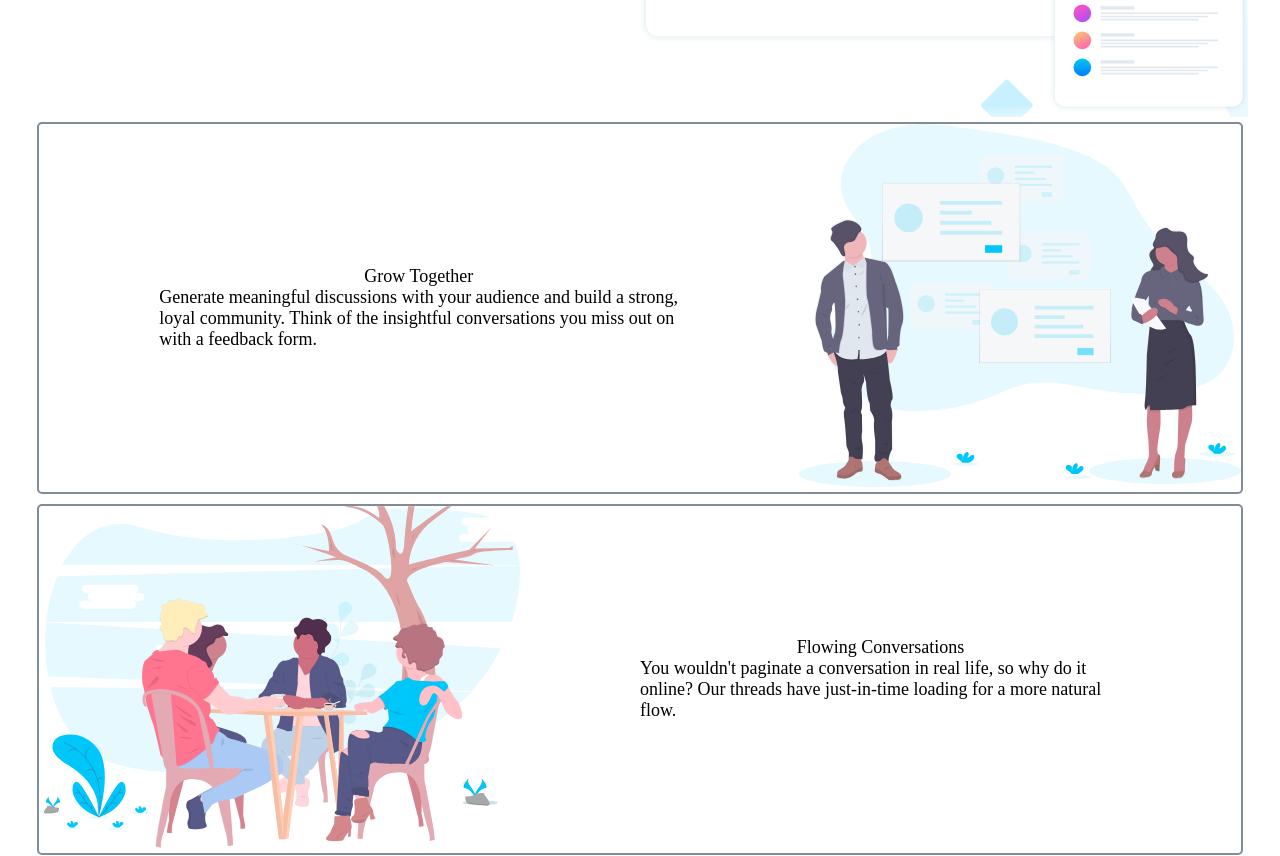
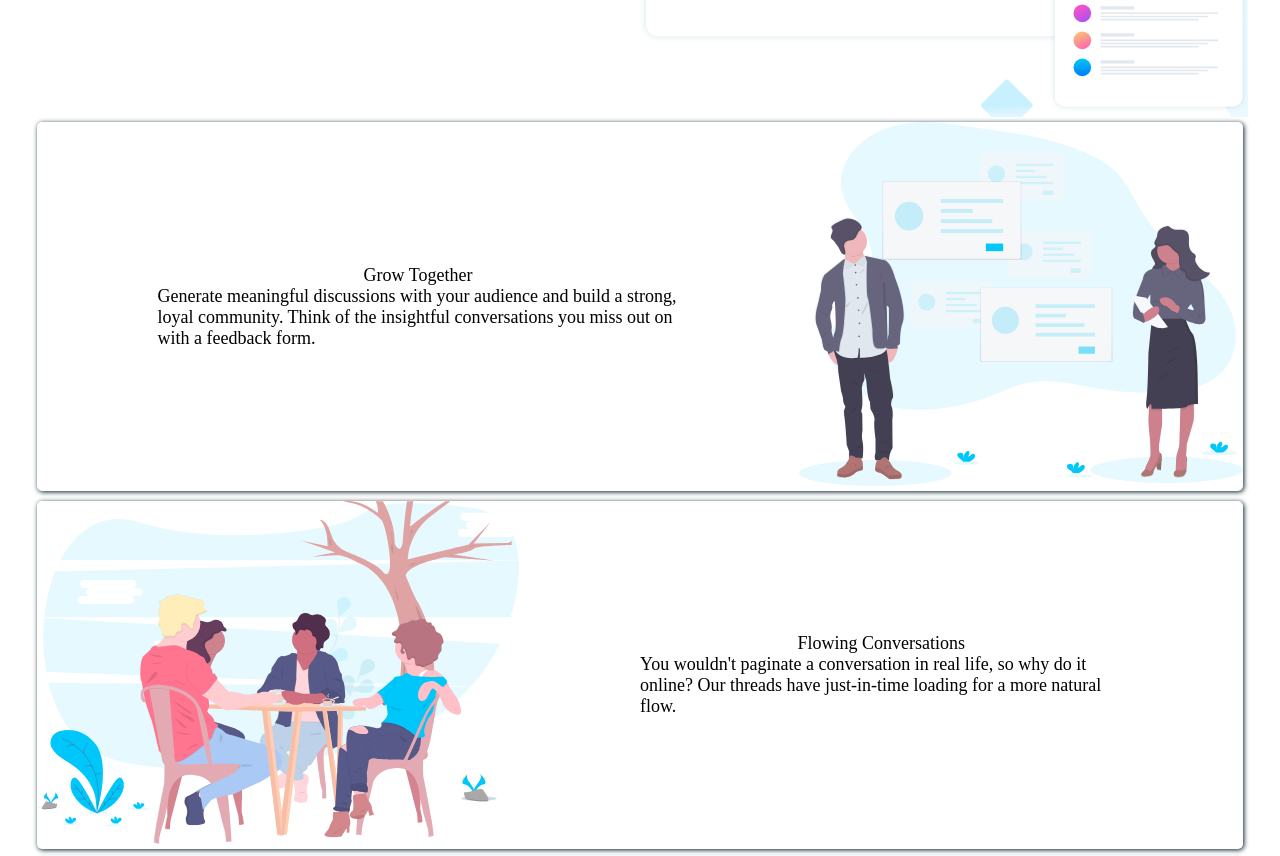
Before and after one commit to Dipak2056/Front-end-mentors, a plain HTML site: page huddle-landing-page-with-alternating-feature-blocks-master/index.html in a window 1280 px wide. Shown: the part 500-1356 px from the top of the page. Drawn offline with Linux system fonts and the light colour scheme.

Commit message:
border-issue seems ok

```diff
--- a/huddle-landing-page-with-alternating-feature-blocks-master/style.css
+++ b/huddle-landing-page-with-alternating-feature-blocks-master/style.css
@@ -69,7 +69,7 @@ button {
 /* card-design */
 .card {
   display: flex;
-  border: 2px solid hsl(208, 11%, 55%);
+  box-shadow: 1px 1px 5px hsl(192, 90%, 8%);
 
   border-radius: 5px;
   margin: 5px;
```
